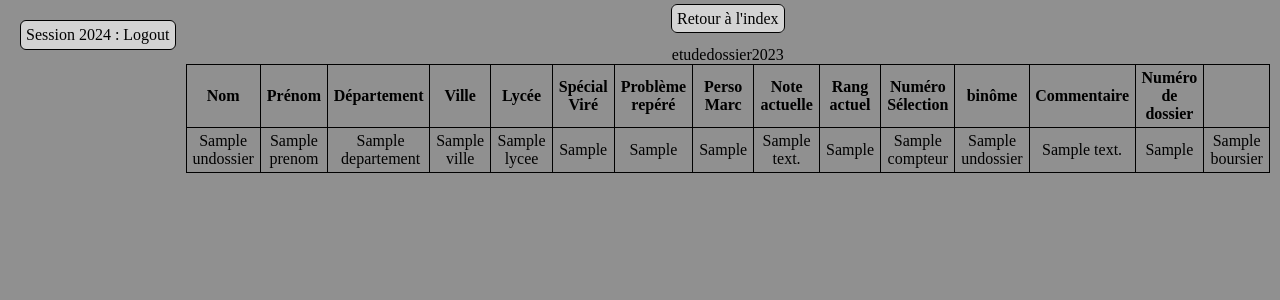
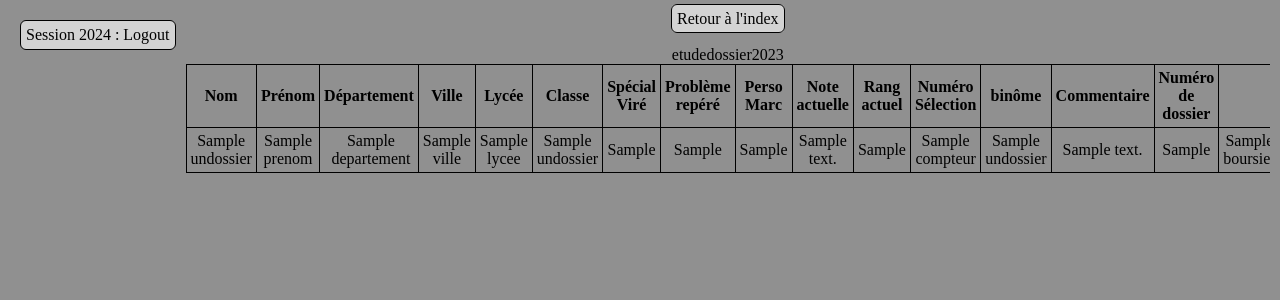
Before and after one commit to JeromeCirm/sitempsi, a Django app: template etudedossier2024/templates/etudedossier2024/affichage.html in a window 1280 px wide. Shown: the top 300 px of the page. Run offline with Django 4.2, Linux system fonts and the light colour scheme; the template is opened without the code that fills it: most values are stand-ins (such as "Sample title", 1, 10 or a date in 2020); parts of the project's set-up code (start-up, migrations or seed data) failed here and were passed over.

Commit message:
Update affichage.html

```diff
--- a/etudedossier2024/templates/etudedossier2024/affichage.html
+++ b/etudedossier2024/templates/etudedossier2024/affichage.html
@@ -7,7 +7,7 @@
     <DIV class="containeur_tableau_recap">
     <TABLE class="tableau_recap">etudedossier2023
     <THEAD>
-    <TR><TH>Nom</TH><TH>Prénom</TH><TH>Département</TH><TH>Ville</TH><TH>Lycée</TH><TH>Spécial Viré</TH><TH>Problème repéré</TH><TH>Perso Marc</TH><TH>Note actuelle</TH><TH>Rang actuel</TH><TH>Numéro Sélection</TH><TH>binôme</TH><TH>Commentaire </TH><TH>Numéro de dossier</TH><TH></TH></TR></THEAD>
+    <TR><TH>Nom</TH><TH>Prénom</TH><TH>Département</TH><TH>Ville</TH><TH>Lycée</TH><TH>Classe</TH><TH>Spécial Viré</TH><TH>Problème repéré</TH><TH>Perso Marc</TH><TH>Note actuelle</TH><TH>Rang actuel</TH><TH>Numéro Sélection</TH><TH>binôme</TH><TH>Commentaire </TH><TH>Numéro de dossier</TH><TH></TH></TR></THEAD>
     <TBODY> {%for undossier in lesdossiers %}
         <TR>
             <TD> {{ undossier.nom }}</TD>
@@ -15,6 +15,7 @@
             <TD> {{ undossier.departement }}</TD>
             <TD> {{ undossier.ville }}</TD>
             <TD> {{ undossier.lycee }}</TD>
+            <TD> {{ undossier.nomClasse }}</TD>
             <TD> {{ undossier.specialVire }}</TD>
             <TD> {{ undossier.problemeRepere }}</TD>
             <TD> {{ undossier.persoMarc }}</TD>
```
